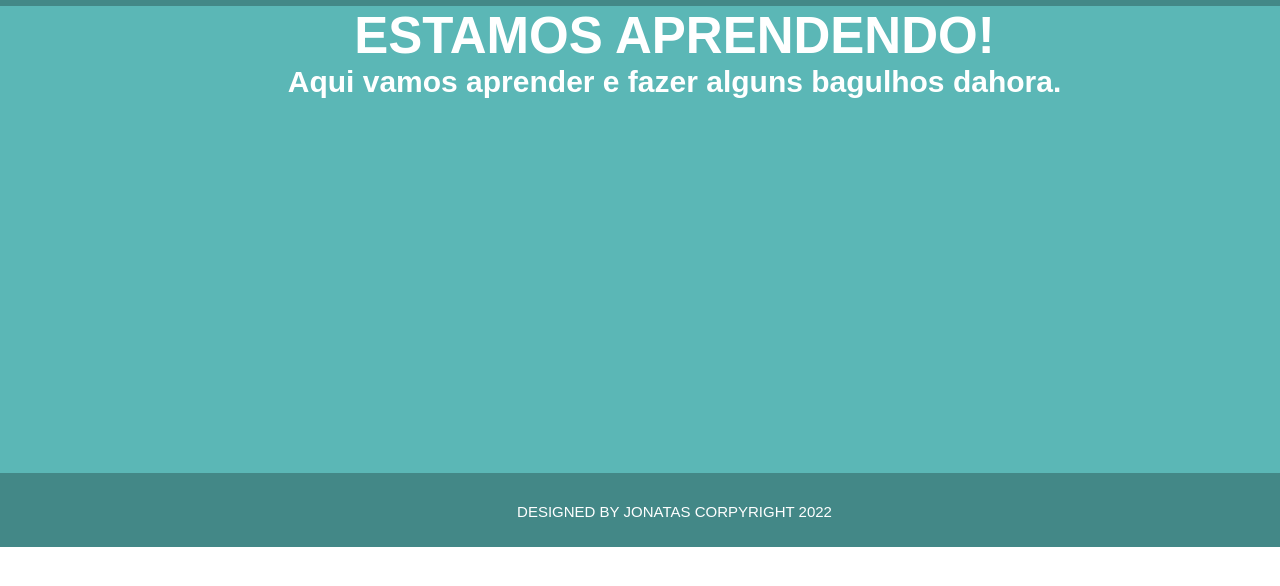
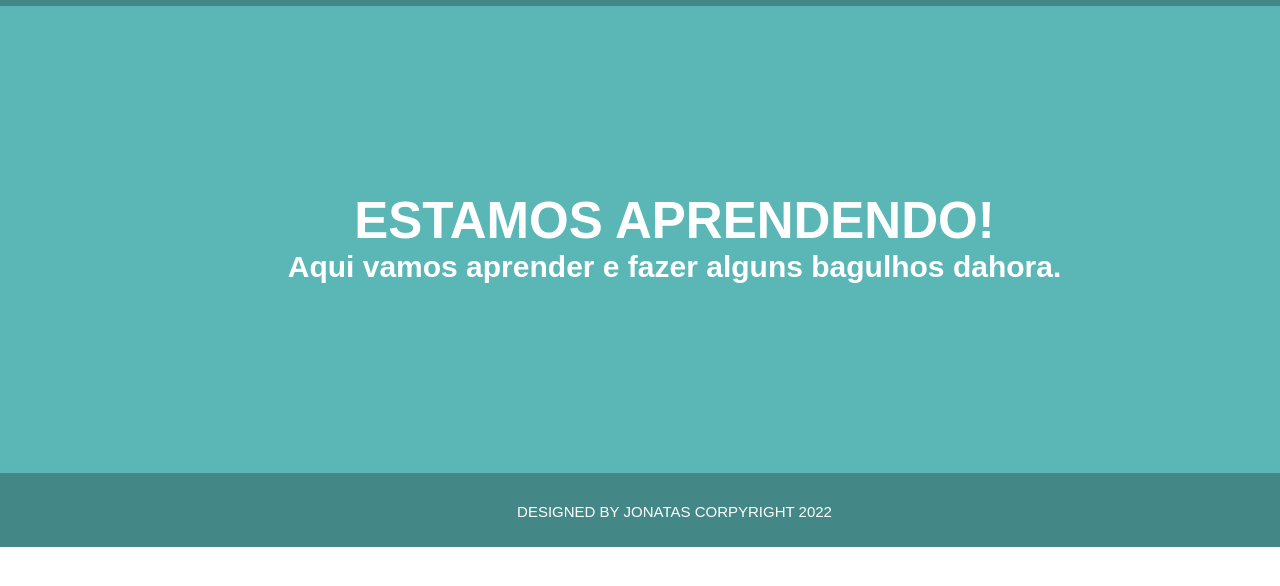
Before and after one commit to JsCodeDevlopment/Curso-HTML-e-CSS, a plain HTML site: page Index.html in a window 1280 px wide. Shown: the part 68-654 px from the top of the page. Drawn offline with Linux system fonts and the light colour scheme.

Commit message:
Index.html Finalizada

```diff
--- a/ASSETS/Style.css
+++ b/ASSETS/Style.css
@@ -28,8 +28,13 @@ a {
     background-color: #5bb7b6;
     display: block;
     padding: 0 256px;
-    align-items: center;
     text-align: center;
+}
+.ConteudoDaPagina {
+    height: 282px;
+    display: inline-block;
+    text-align: center;
+    padding-top: 185px;
 }
 h1 {
     color: #fff;
--- a/Index.html
+++ b/Index.html
@@ -19,6 +19,7 @@
             </div>
         </nav>
         <section class="CorpoPagina">
+            <div class="ConteudoDaPagina">
                 <div class="TituloPrincipal">
                     <h1>
                     ESTAMOS APRENDENDO!
@@ -29,6 +30,7 @@
                     Aqui vamos aprender e fazer alguns bagulhos dahora.
                     </h3>
                 </div>
+            </div>
         </section>
         <footer>
             <P>
```
Lines whose indentation alone changed are shown as unchanged.
